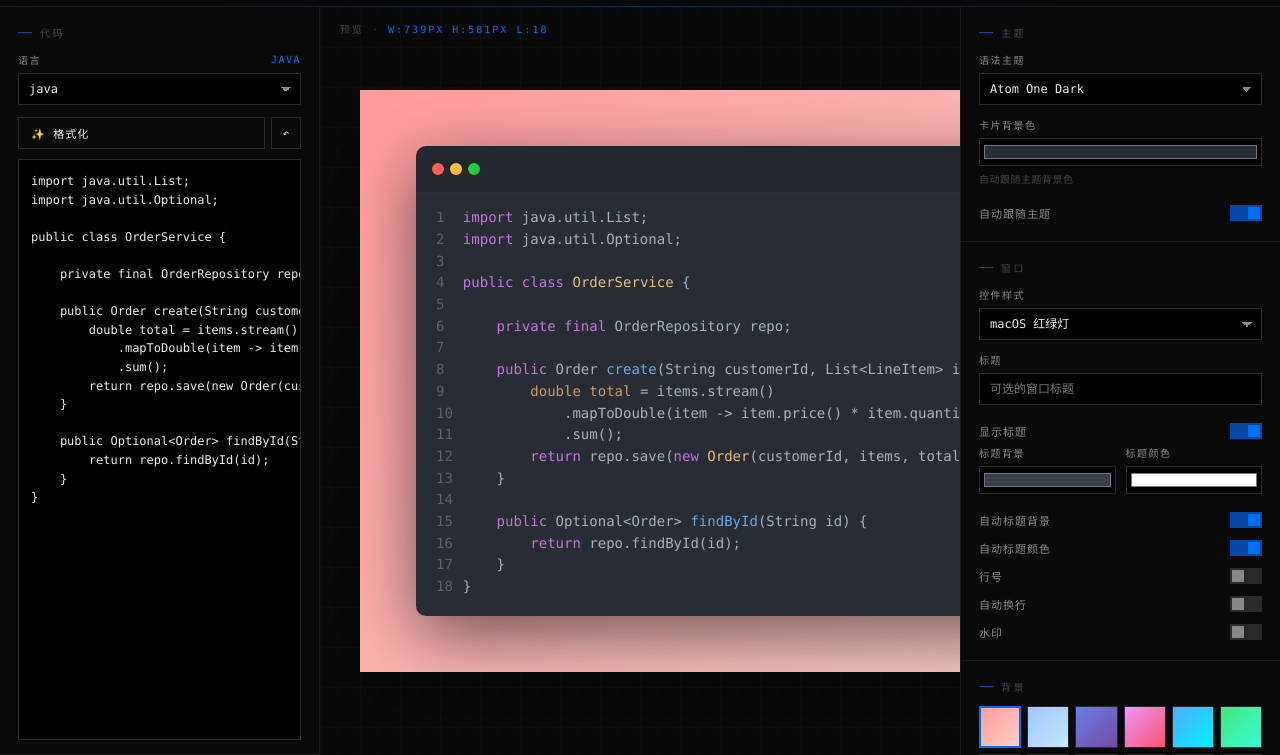
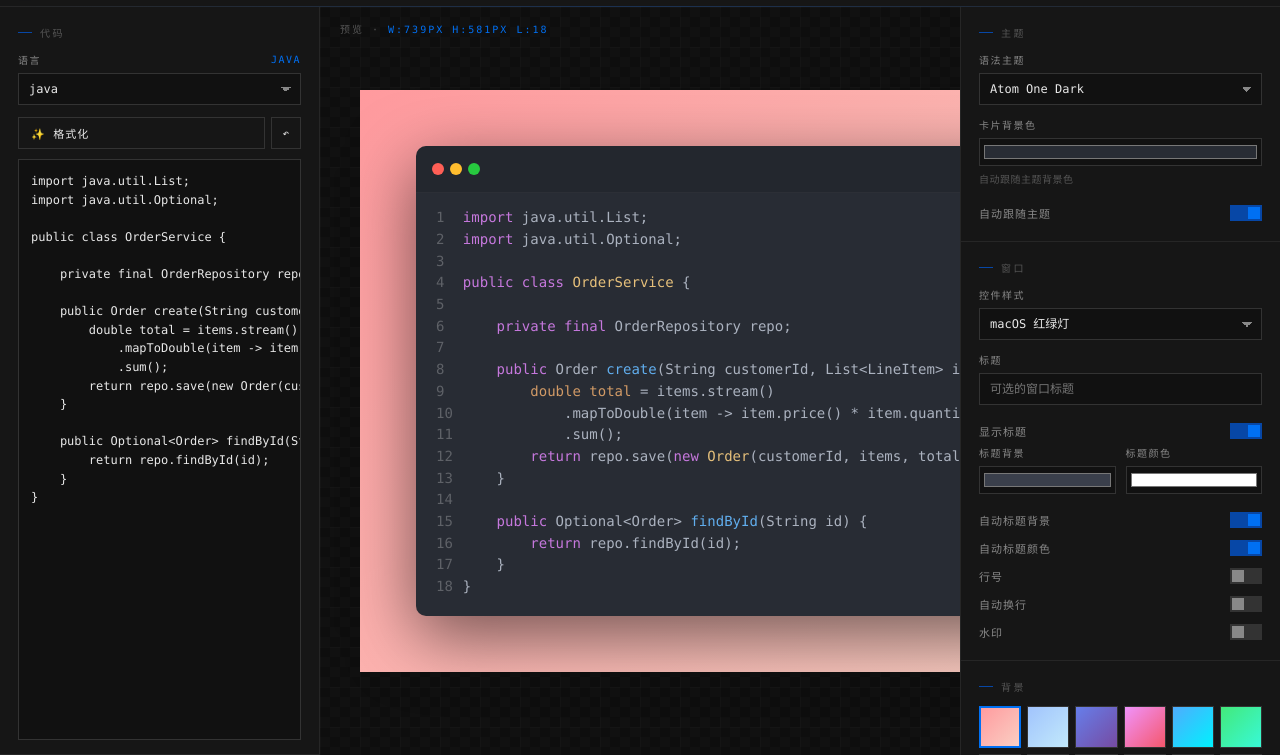
Before and after one commit to KUNKing777/CodeBeautify, a website built with Vite: page index.html in a window 1280 px wide. Shown: the part 45-800 px from the top of the page. Built offline with nearby package versions, Linux system fonts and the light colour scheme.

Commit message:
style: 柔化背景 — 纯黑换深灰 #111

```diff
--- a/src/css/style.css
+++ b/src/css/style.css
@@ -1,12 +1,12 @@
 :root {
-    --bg: #000000;
-    --panel: #0a0a0a;
-    --panel-2: #111111;
-    --border: #1a1a1a;
-    --border-strong: #2a2a2a;
-    --text: #ededed;
+    --bg: #111111;
+    --panel: #161616;
+    --panel-2: #1c1c1c;
+    --border: #262626;
+    --border-strong: #333333;
+    --text: #e8e8e8;
     --text-dim: #888888;
-    --text-faint: #444444;
+    --text-faint: #555555;
     --accent: #0070f3;
     --accent-dim: #0747a6;
     --mono: ui-monospace, "SF Mono", Menlo, Consolas, "DejaVu Sans Mono", "Liberation Mono", "Courier New", monospace;
@@ -181,13 +181,13 @@
 
   main.canvas {
     background:
-      linear-gradient(45deg, #0a0a0a 25%, transparent 25%),
-      linear-gradient(-45deg, #0a0a0a 25%, transparent 25%),
-      linear-gradient(45deg, transparent 75%, #0a0a0a 75%),
-      linear-gradient(-45deg, transparent 75%, #0a0a0a 75%);
+      linear-gradient(45deg, #111111 25%, transparent 25%),
+      linear-gradient(-45deg, #111111 25%, transparent 25%),
+      linear-gradient(45deg, transparent 75%, #111111 75%),
+      linear-gradient(-45deg, transparent 75%, #111111 75%);
     background-size: 20px 20px;
     background-position: 0 0, 0 10px, 10px -10px, 10px 0;
-    background-color: #090909;
+    background-color: #0e0e0e;
     overflow: auto;
     display: flex; align-items: safe center; justify-content: safe center;
     padding: 40px; position: relative;
```
